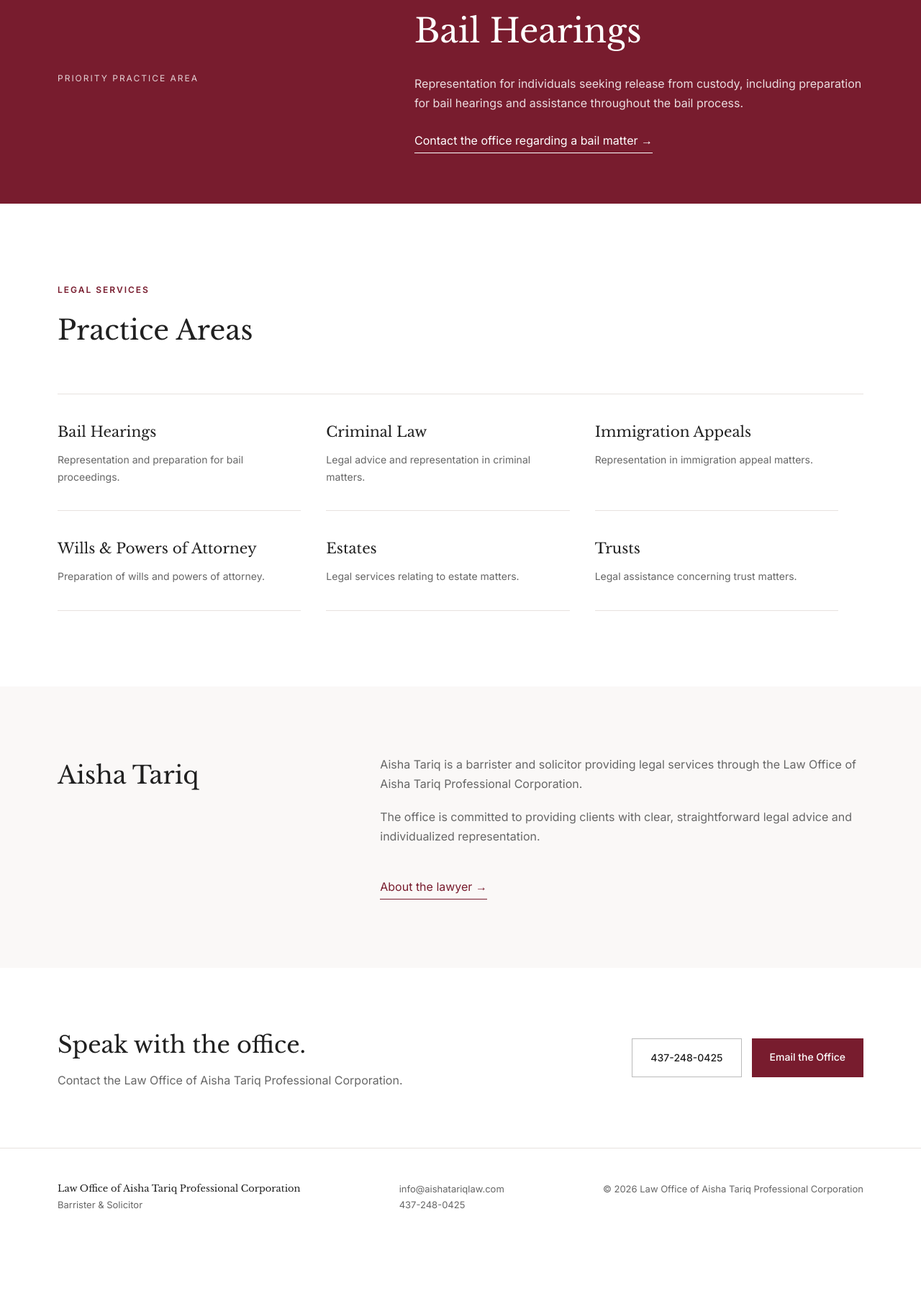
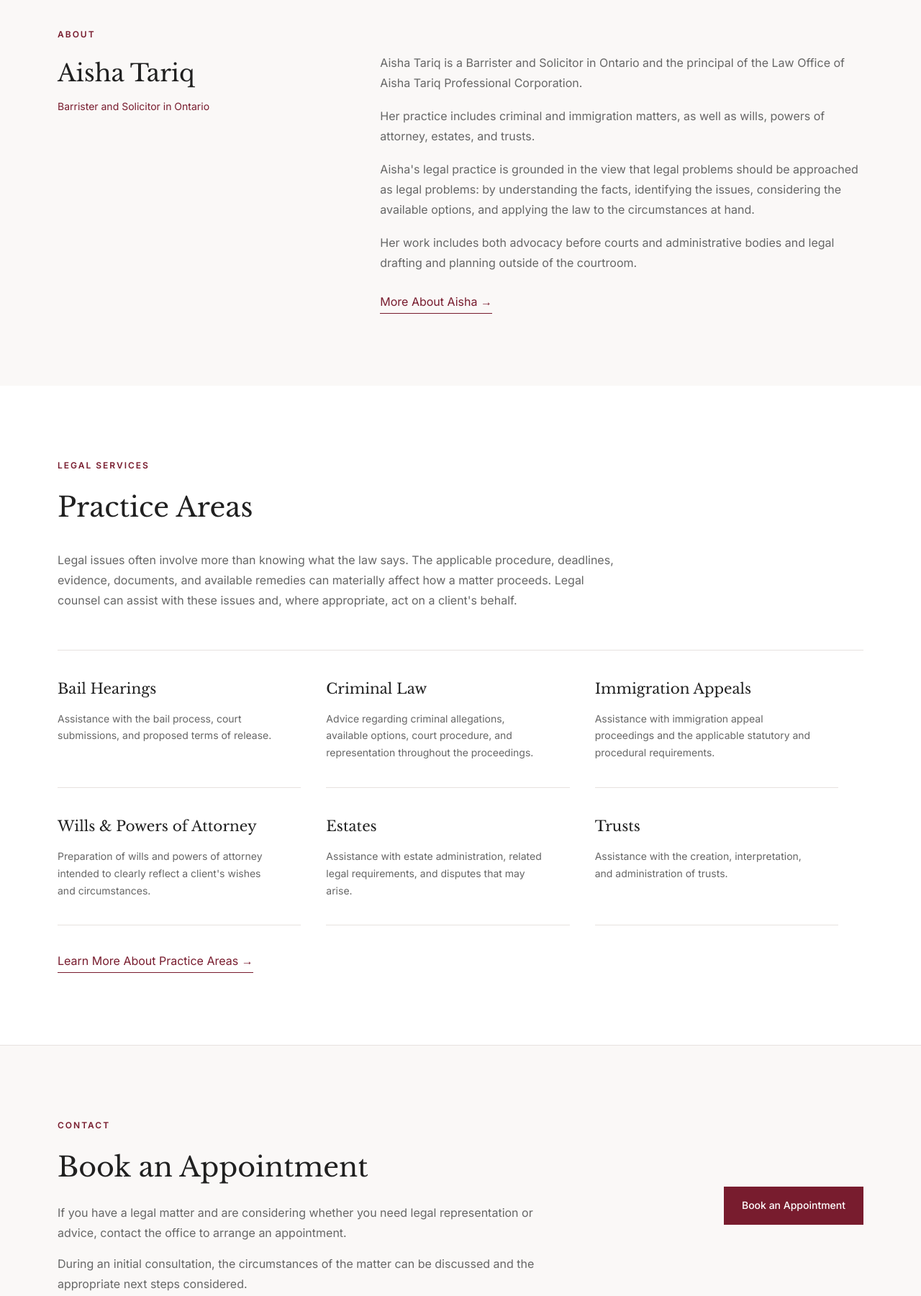
Before and after one commit to AishaTariqLaw/aishatariqlaw.com, a plain HTML site: page index.html in a window 1280 px wide. Shown: the part 896-2697 px from the top of the page at 72% size. Before the commit the page ends 2626 px from the top, so only its background shows below. Drawn offline with nearby package versions, Linux system fonts and the light colour scheme.

Commit message:
Refactor index.html for content and style updates
Updated content and styling for various sections, including the hero, practice areas, and contact information. Adjusted font sizes, line heights, and margins for improved layout and readability.

```diff
--- a/index.html
+++ b/index.html
@@ -8,7 +8,7 @@
 
   <meta
     name="description"
-    content="Law Office of Aisha Tariq Professional Corporation. Criminal law, bail hearings, immigration appeals, wills, powers of attorney, estates and trusts."
+    content="Law Office of Aisha Tariq Professional Corporation. Legal services in criminal law, immigration appeals, wills, powers of attorney, estates and trusts."
   >
 
   <link rel="preconnect" href="https://fonts.googleapis.com">
@@ -40,7 +40,7 @@
       font-family: "Inter", sans-serif;
       color: var(--text);
       background: var(--white);
-      line-height: 1.7;
+      line-height: 1.75;
     }
 
     a {
@@ -88,15 +88,15 @@
 
     .brand-name {
       font-family: "Libre Baskerville", serif;
-      font-size: 16px;
-      line-height: 1.35;
-      max-width: 320px;
+      font-size: 15px;
+      line-height: 1.4;
+      max-width: 330px;
     }
 
     nav {
       display: flex;
       align-items: center;
-      gap: 28px;
+      gap: 27px;
       font-size: 14px;
     }
 
@@ -122,11 +122,11 @@
     /* HERO */
 
     .hero {
-      padding: 120px 0 110px;
+      padding: 115px 0 105px;
     }
 
     .hero-content {
-      max-width: 820px;
+      max-width: 850px;
     }
 
     .eyebrow {
@@ -135,29 +135,35 @@
       letter-spacing: 2px;
       font-size: 12px;
       font-weight: 600;
-      margin-bottom: 24px;
+      margin-bottom: 22px;
     }
 
     h1 {
       font-family: "Libre Baskerville", serif;
-      font-size: clamp(43px, 6vw, 72px);
+      font-size: clamp(40px, 5vw, 64px);
       font-weight: 400;
-      line-height: 1.15;
-      letter-spacing: -1.5px;
+      line-height: 1.18;
+      letter-spacing: -1px;
       margin-bottom: 28px;
     }
 
     .hero p {
-      max-width: 680px;
+      max-width: 790px;
       color: var(--muted);
-      font-size: 18px;
-      margin-bottom: 38px;
+      font-size: 17px;
+      margin-bottom: 22px;
+    }
+
+    .hero-practice {
+      color: var(--text) !important;
+      margin-top: 24px;
     }
 
     .buttons {
       display: flex;
       gap: 14px;
       flex-wrap: wrap;
+      margin-top: 38px;
     }
 
     .button {
@@ -186,71 +192,72 @@
       color: var(--red);
     }
 
-    /* BAIL FEATURE */
+    /* SECTION */
 
-    .bail-section {
-      background: var(--red);
-      color: white;
-      padding: 70px 0;
+    .section {
+      padding: 100px 0;
     }
 
-    .bail-grid {
-      display: grid;
-      grid-template-columns: 1fr 1.5fr;
-      gap: 80px;
-      align-items: center;
+    .section-soft {
+      background: var(--soft);
     }
 
-    .bail-label {
-      text-transform: uppercase;
-      letter-spacing: 2px;
-      font-size: 12px;
-      opacity: .8;
-    }
-
-    .bail-section h2 {
-      font-family: "Libre Baskerville", serif;
-      font-size: clamp(32px, 4vw, 46px);
-      font-weight: 400;
-      margin-bottom: 20px;
-    }
-
-    .bail-section p {
-      color: rgba(255,255,255,.85);
-      max-width: 650px;
-    }
-
-    .bail-link {
-      display: inline-block;
-      margin-top: 25px;
-      border-bottom: 1px solid white;
-      padding-bottom: 3px;
-    }
-
-    /* PRACTICE */
-
-    .practice {
-      padding: 105px 0;
-    }
-
-    .section-heading {
-      margin-bottom: 55px;
-      max-width: 650px;
-    }
-
-    .section-heading span {
+    .section-label {
       color: var(--red);
       text-transform: uppercase;
       letter-spacing: 2px;
       font-size: 12px;
       font-weight: 600;
+      margin-bottom: 15px;
     }
 
-    .section-heading h2 {
+    .section-title {
       font-family: "Libre Baskerville", serif;
       font-size: 38px;
       font-weight: 400;
-      margin-top: 12px;
+      margin-bottom: 25px;
+    }
+
+    /* ABOUT */
+
+    .about-grid {
+      display: grid;
+      grid-template-columns: .8fr 1.5fr;
+      gap: 90px;
+    }
+
+    .about-name {
+      font-family: "Libre Baskerville", serif;
+      font-size: 33px;
+      font-weight: 400;
+      margin-bottom: 5px;
+    }
+
+    .about-title {
+      color: var(--red);
+      font-size: 14px;
+    }
+
+    .about-copy p {
+      color: var(--muted);
+      margin-bottom: 18px;
+      max-width: 700px;
+    }
+
+    .text-link {
+      display: inline-block;
+      color: var(--red);
+      margin-top: 8px;
+      border-bottom: 1px solid var(--red);
+      padding-bottom: 2px;
+    }
+
+    /* PRACTICE AREAS */
+
+    .practice-intro {
+      max-width: 790px;
+      color: var(--muted);
+      margin-bottom: 55px;
     }
 
     .practice-grid {
@@ -260,7 +267,7 @@
     }
 
     .practice-item {
-      padding: 35px 35px 35px 0;
+      padding: 36px 35px 36px 0;
       border-bottom: 1px solid var(--border);
       margin-right: 35px;
     }
@@ -269,70 +276,44 @@
       font-family: "Libre Baskerville", serif;
       font-size: 20px;
       font-weight: 400;
-      margin-bottom: 10px;
+      margin-bottom: 12px;
     }
 
     .practice-item p {
       color: var(--muted);
       font-size: 14px;
-    }
-
-    /* INTRO */
-
-    .intro {
-      background: var(--soft);
-      padding: 95px 0;
-    }
-
-    .intro-grid {
-      display: grid;
-      grid-template-columns: .8fr 1.5fr;
-      gap: 90px;
-    }
-
-    .intro h2 {
-      font-family: "Libre Baskerville", serif;
-      font-size: 34px;
-      font-weight: 400;
-    }
-
-    .intro p {
-      color: var(--muted);
-      margin-bottom: 18px;
-      max-width: 670px;
+      line-height: 1.7;
     }
 
     /* CONTACT */
 
-    .contact-strip {
-      padding: 80px 0;
+    .contact {
+      border-top: 1px solid var(--border);
     }
 
     .contact-inner {
       display: flex;
       align-items: center;
       justify-content: space-between;
-      gap: 40px;
+      gap: 50px;
     }
 
-    .contact-strip h2 {
-      font-family: "Libre Baskerville", serif;
-      font-size: 32px;
-      font-weight: 400;
-      margin-bottom: 8px;
+    .contact-copy {
+      max-width: 700px;
     }
 
-    .contact-strip p {
+    .contact-copy p {
       color: var(--muted);
+      margin-top: 15px;
     }
 
     /* FOOTER */
 
     footer {
-      border-top: 1px solid var(--border);
-      padding: 45px 0;
+      background: var(--red);
+      color: rgba(255,255,255,.78);
+      padding: 48px 0;
       font-size: 13px;
-      color: var(--muted);
     }
 
     .footer-inner {
@@ -343,24 +324,25 @@
     }
 
     .footer-name {
-      color: var(--text);
+      color: white;
       font-family: "Libre Baskerville", serif;
+      margin-bottom: 4px;
     }
 
     /* MOBILE */
 
     @media (max-width: 850px) {
-
       .nav {
         flex-direction: column;
         align-items: flex-start;
-        padding: 25px 0;
+        padding: 24px 0;
       }
 
       nav {
         width: 100%;
         overflow-x: auto;
         gap: 20px;
+        padding-bottom: 5px;
       }
 
       .nav-button {
@@ -368,24 +350,26 @@
       }
 
       .hero {
-        padding: 80px 0;
+        padding: 75px 0;
       }
 
-      .bail-grid,
-      .intro-grid {
+      .about-grid {
         grid-template-columns: 1fr;
-        gap: 30px;
+        gap: 35px;
       }
 
       .practice-grid {
         grid-template-columns: 1fr;
       }
 
-      .contact-inner {
-        align-items: flex-start;
-        flex-direction: column;
+      .practice-item {
+        margin-right: 0;
       }
 
+      .contact-inner {
+        flex-direction: column;
+        align-items: flex-start;
+      }
     }
   </style>
 </head>
@@ -428,14 +412,22 @@
         <div class="eyebrow">Barrister & Solicitor</div>
 
         <h1>
-          Clear legal advice.<br>
-          Focused representation.
+          Law Office of Aisha Tariq<br>
+          Professional Corporation
         </h1>
 
         <p>
-          Law Office of Aisha Tariq Professional Corporation provides legal
-          services in criminal law, bail hearings, immigration appeals,
-          wills and powers of attorney, estates and trusts.
+          Legal matters can involve significant consequences, unfamiliar
+          procedures, and decisions that are difficult to navigate alone.
+          Legal counsel can help you understand the law that applies to your
+          circumstances, assess your options, and represent your interests
+          where representation is required.
+        </p>
+
+        <p class="hero-practice">
+          The Law Office of Aisha Tariq Professional Corporation provides
+          legal services in criminal law, immigration appeals, wills and
+          estates, and trusts.
         </p>
 
         <div class="buttons">
@@ -453,117 +445,125 @@
   </section>
 
 
-  <!-- BAIL HEARINGS -->
+  <!-- ABOUT -->
 
-  <section class="bail-section">
-    <div class="container bail-grid">
+  <section class="section section-soft">
+    <div class="container">
 
-      <div class="bail-label">
-        Priority Practice Area
+      <div class="section-label">About</div>
+
+      <div class="about-grid">
+
+        <div>
+          <h2 class="about-name">Aisha Tariq</h2>
+          <div class="about-title">Barrister and Solicitor in Ontario</div>
         </div>
 
-      <div>
-        <h2>Bail Hearings</h2>
+        <div class="about-copy">
 
           <p>
-          Representation for individuals seeking release from custody,
-          including preparation for bail hearings and assistance throughout
-          the bail process.
+            Aisha Tariq is a Barrister and Solicitor in Ontario and the
+            principal of the Law Office of Aisha Tariq Professional Corporation.
           </p>
 
-        <a href="contact.html" class="bail-link">
-          Contact the office regarding a bail matter →
+          <p>
+            Her practice includes criminal and immigration matters, as well as
+            wills, powers of attorney, estates, and trusts.
+          </p>
+
+          <p>
+            Aisha's legal practice is grounded in the view that legal problems
+            should be approached as legal problems: by understanding the facts,
+            identifying the issues, considering the available options, and
+            applying the law to the circumstances at hand.
+          </p>
+
+          <p>
+            Her work includes both advocacy before courts and administrative
+            bodies and legal drafting and planning outside of the courtroom.
+          </p>
+
+          <a href="about.html" class="text-link">
+            More About Aisha →
           </a>
+
         </div>
 
+      </div>
     </div>
   </section>
 
 
   <!-- PRACTICE AREAS -->
 
-  <section class="practice">
+  <section class="section">
     <div class="container">
 
-      <div class="section-heading">
-        <span>Legal Services</span>
-        <h2>Practice Areas</h2>
-      </div>
+      <div class="section-label">Legal Services</div>
+      <h2 class="section-title">Practice Areas</h2>
+
+      <p class="practice-intro">
+        Legal issues often involve more than knowing what the law says.
+        The applicable procedure, deadlines, evidence, documents, and available
+        remedies can materially affect how a matter proceeds. Legal counsel can
+        assist with these issues and, where appropriate, act on a client's behalf.
+      </p>
 
       <div class="practice-grid">
 
         <div class="practice-item">
           <h3>Bail Hearings</h3>
           <p>
-            Representation and preparation for bail proceedings.
+            Assistance with the bail process, court submissions, and proposed
+            terms of release.
           </p>
         </div>
 
         <div class="practice-item">
           <h3>Criminal Law</h3>
           <p>
-            Legal advice and representation in criminal matters.
+            Advice regarding criminal allegations, available options, court
+            procedure, and representation throughout the proceedings.
           </p>
         </div>
 
         <div class="practice-item">
           <h3>Immigration Appeals</h3>
           <p>
-            Representation in immigration appeal matters.
+            Assistance with immigration appeal proceedings and the applicable
+            statutory and procedural requirements.
           </p>
         </div>
 
         <div class="practice-item">
           <h3>Wills & Powers of Attorney</h3>
           <p>
-            Preparation of wills and powers of attorney.
+            Preparation of wills and powers of attorney intended to clearly
+            reflect a client's wishes and circumstances.
           </p>
         </div>
 
         <div class="practice-item">
           <h3>Estates</h3>
           <p>
-            Legal services relating to estate matters.
+            Assistance with estate administration, related legal requirements,
+            and disputes that may arise.
           </p>
         </div>
 
         <div class="practice-item">
           <h3>Trusts</h3>
           <p>
-            Legal assistance concerning trust matters.
+            Assistance with the creation, interpretation, and administration
+            of trusts.
           </p>
         </div>
 
       </div>
 
-    </div>
-  </section>
-
-
-  <!-- ABOUT -->
-
-  <section class="intro">
-    <div class="container intro-grid">
-
-      <div>
-        <h2>Aisha Tariq</h2>
-      </div>
-
-      <div>
-        <p>
-          Aisha Tariq is a barrister and solicitor providing legal services
-          through the Law Office of Aisha Tariq Professional Corporation.
-        </p>
-
-        <p>
-          The office is committed to providing clients with clear,
-          straightforward legal advice and individualized representation.
-        </p>
-
-        <a href="about.html" class="bail-link" style="color:#781c2e; border-color:#781c2e;">
-          About the lawyer →
+      <a href="practice-areas.html" class="text-link" style="margin-top: 35px;">
+        Learn More About Practice Areas →
       </a>
-      </div>
 
     </div>
   </section>
@@ -571,23 +571,30 @@
 
   <!-- CONTACT -->
 
-  <section class="contact-strip">
+  <section class="section section-soft contact">
     <div class="container contact-inner">
 
-      <div>
-        <h2>Speak with the office.</h2>
+      <div class="contact-copy">
+        <div class="section-label">Contact</div>
+
+        <h2 class="section-title" style="margin-bottom:0;">
+          Book an Appointment
+        </h2>
+
         <p>
-          Contact the Law Office of Aisha Tariq Professional Corporation.
+          If you have a legal matter and are considering whether you need legal
+          representation or advice, contact the office to arrange an appointment.
+        </p>
+
+        <p>
+          During an initial consultation, the circumstances of the matter can
+          be discussed and the appropriate next steps considered.
         </p>
       </div>
 
-      <div class="buttons">
-        <a href="tel:+14372480425" class="button button-secondary">
-          437-248-0425
-        </a>
-
-        <a href="mailto:info@aishatariqlaw.com" class="button button-primary">
-          Email the Office
+      <div>
+        <a href="appointments.html" class="button button-primary">
+          Book an Appointment
         </a>
       </div>
 
@@ -604,13 +611,17 @@
       <div class="footer-name">
         Law Office of Aisha Tariq Professional Corporation
       </div>
-
       <div>Barrister & Solicitor</div>
     </div>
 
     <div>
-      info@aishatariqlaw.com<br>
+      <a href="mailto:info@aishatariqlaw.com">
+        info@aishatariqlaw.com
+      </a>
+      <br>
+      <a href="tel:+14372480425">
         437-248-0425
+      </a>
     </div>
 
     <div>
```
Lines whose indentation alone changed are shown as unchanged.
